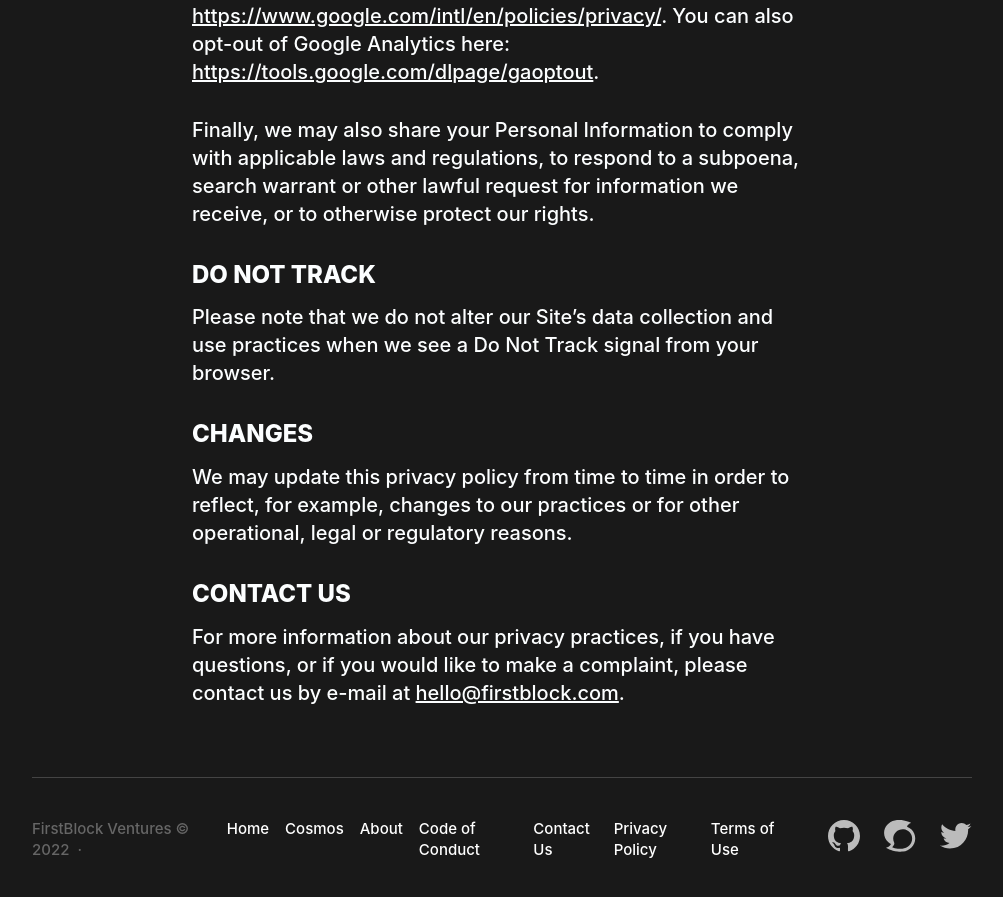
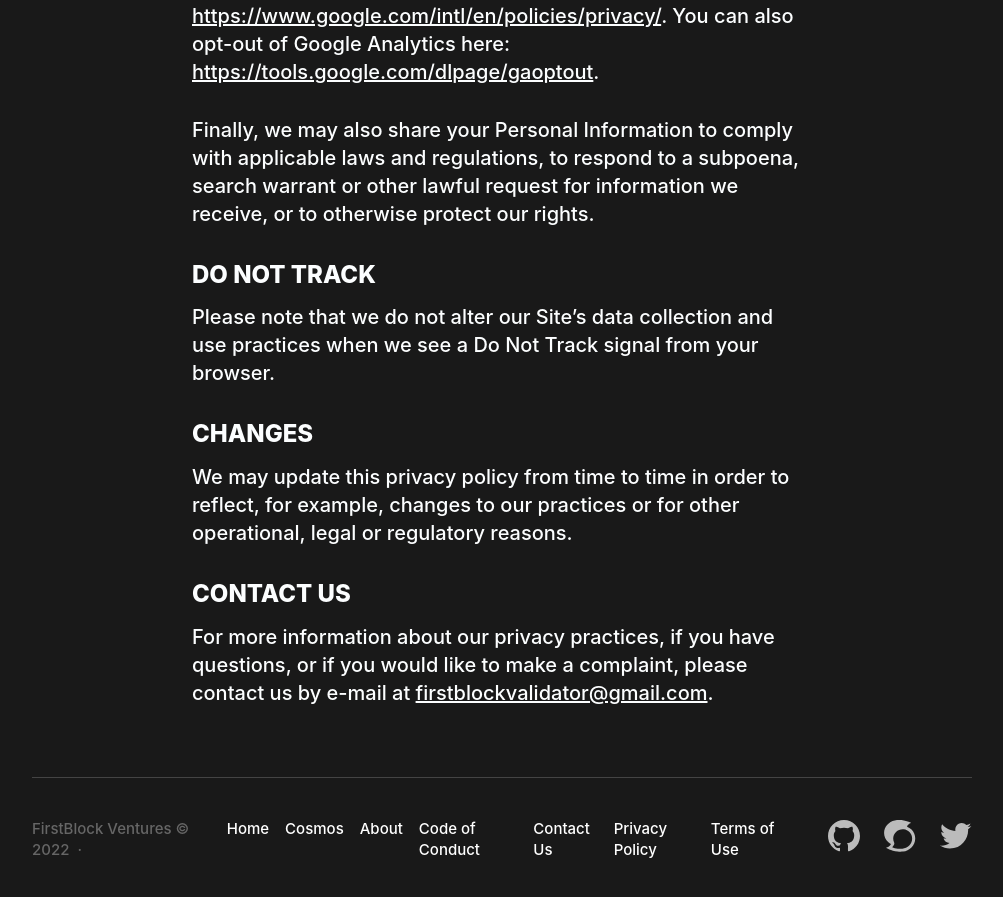
Before and after one commit to FirstBlock-CosmosVal/firstblock.io, a Jekyll site: the page built from privacy-policy.md, in a window 1280 px wide and 900 px high, scrolled down 1524 px. Shown: the top 897 px of the window, without its empty margins (138-1141 px from the left). Built offline with Jekyll 4.4.1, drawn with Linux system fonts in a browser that asks for light colours; some of the changed lines change nothing that is shown.

Commit message:
Update privacy-policy.md

```diff
--- a/privacy-policy.md
+++ b/privacy-policy.md
@@ -37,4 +37,4 @@ Please note that we do not alter our Site’s data collection and use practices
 We may update this privacy policy from time to time in order to reflect, for example, changes to our practices or for other operational, legal or regulatory reasons.
 
 ## CONTACT US
-For more information about our privacy practices, if you have questions, or if you would like to make a complaint, please contact us by e-mail at <hello@firstblock.com>.
+For more information about our privacy practices, if you have questions, or if you would like to make a complaint, please contact us by e-mail at <firstblockvalidator@gmail.com>.
```
